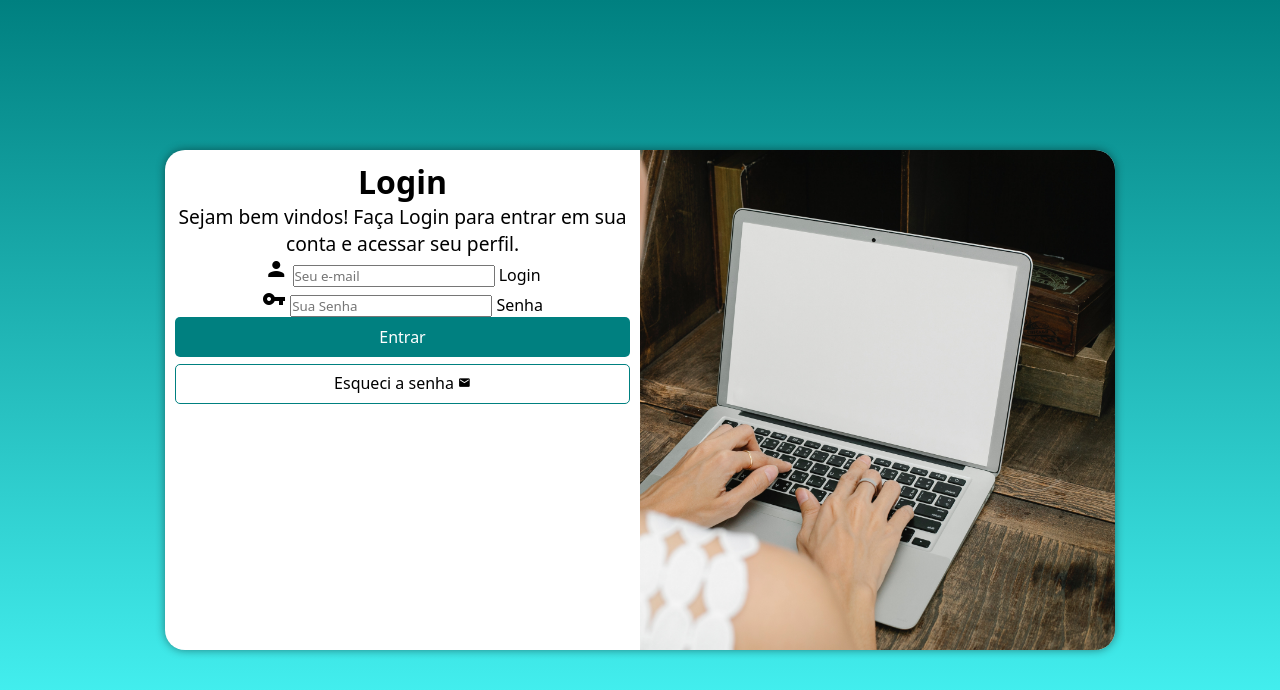
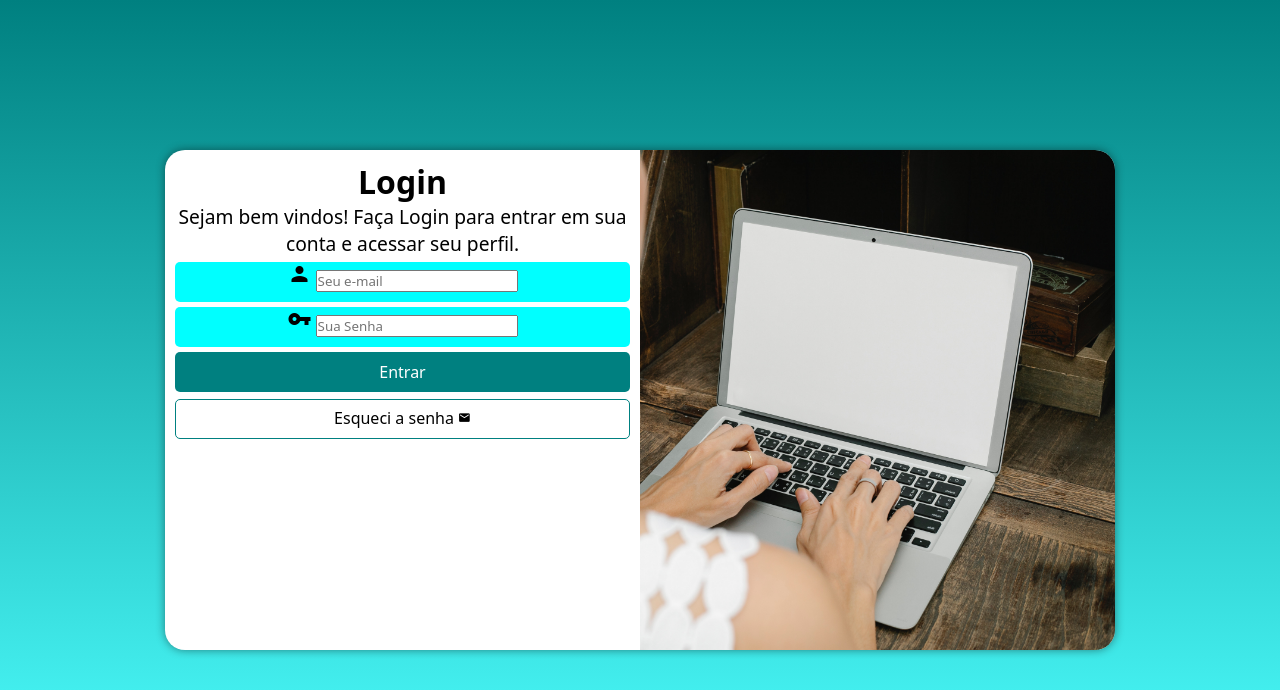
Before and after one commit to Alanfbrum/login, a PHP site: page / in a window 1280 px wide. Shown: the top 690 px of the page. Run offline with PHP 8.4, Linux system fonts and the light colour scheme.

Commit message:
Update style.css

```diff
--- a/estilos/style.css
+++ b/estilos/style.css
@@ -64,6 +64,19 @@ div#formulario > p {
     font-size: 0.8em;
 }
 
+form > div.campo {
+    background-color: #00FFFF;
+    display: block;
+    width: 100%;
+    height: 40px;
+    border-radius: 5px;
+    margin: 5px 0px;
+}
+
+div.campo > label {
+    display: none;
+}
+
 form > input[type=submit] {
     display: block;
     font-size: 1em;
```
